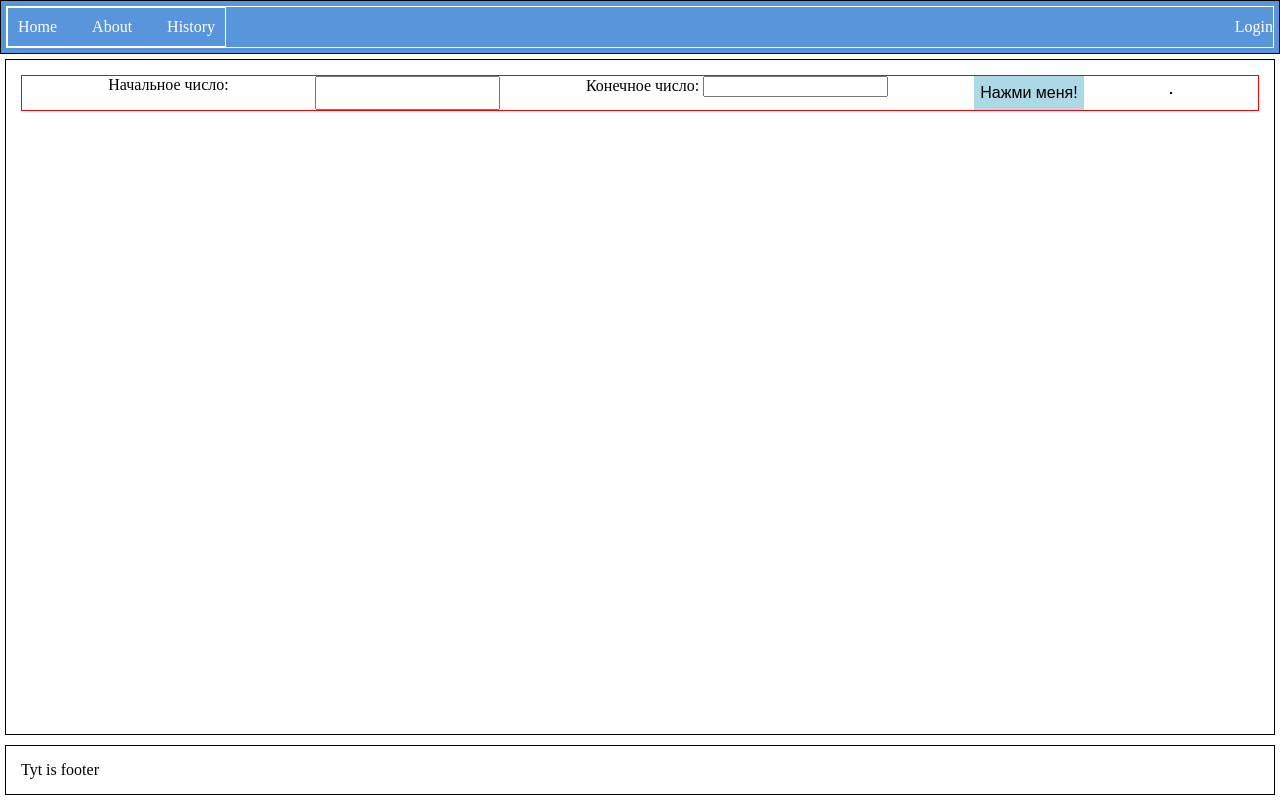
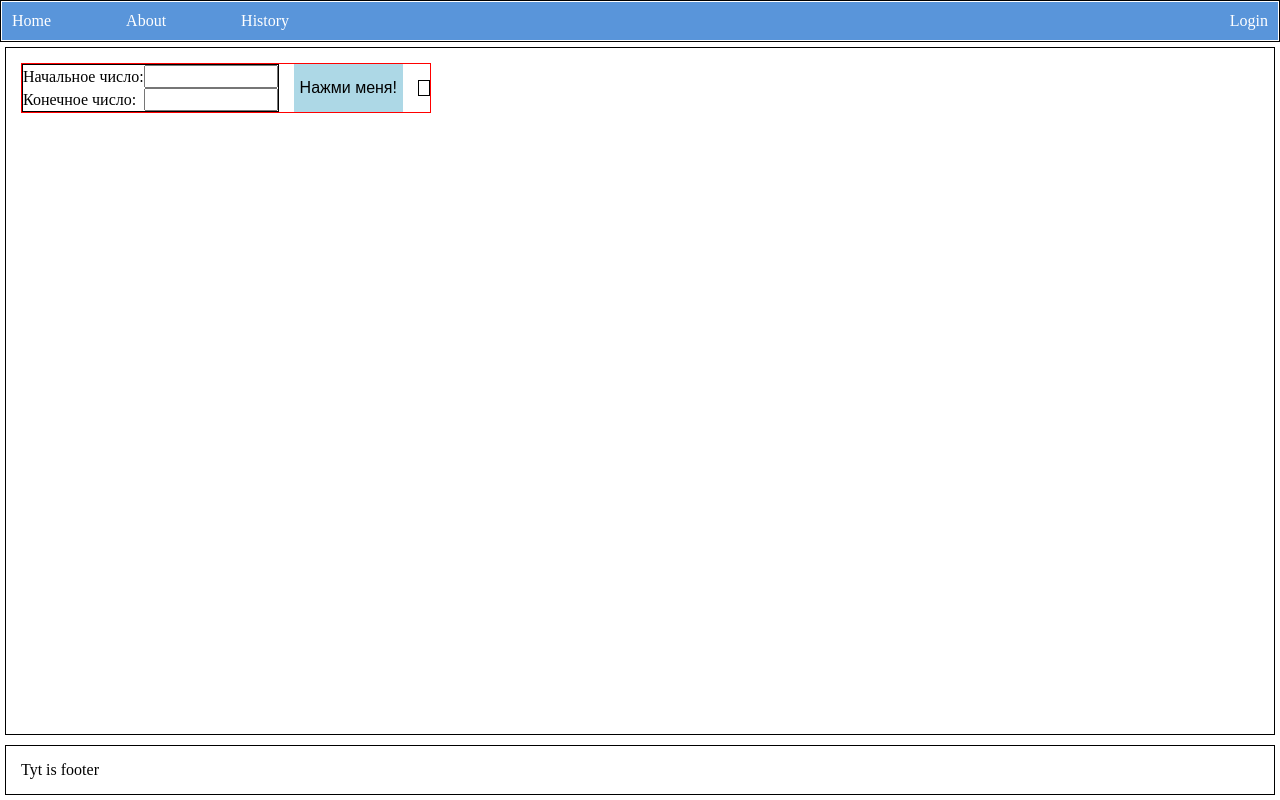
Before and after one commit to AngarMeister/random-number, a plain HTML site: page index.html in a window 1280 px wide. Drawn offline with Linux system fonts and the light colour scheme.

Commit message:
Added: divs, css styles

```diff
--- a/index.html
+++ b/index.html
@@ -15,7 +15,9 @@
                 <a href="/about" class="nav-link">About</a>
                 <a href="/history" class="nav-link">History</a>
             </div>
-            <div class="login">Login</div>
+            <div class="login-signup">
+                <a href="/" class="login">Login</a>
+            </div>
         </div>
     </header>
     <!-- class for css and id for js -->
@@ -23,11 +25,12 @@
     <!-- With for always ID -->
     <main>
         <div class="random-generator">
-            <label for="min">Начальное число:</label>
-            <input id="min" type="number" min="1">
-            <label class="number max">Конечное число: <input id="max" type="number" min="1"></label>
+            <div class ="choice">
+                <label for="min">Начальное число:<input id="min" type="number" min="1"></label>
+                <label class="number max">Конечное число:<input id="max" type="number" min="1"></label>
+            </div>
+            <!-- Another way of creating label + input -->
             <button class="random-button">Нажми меня!</button>
-            <!-- Another way of creating label + input -->
             <p id="result"></p>
             <script src="src/random.js"></script>
         </div>
--- a/src/styling/styles.css
+++ b/src/styling/styles.css
@@ -7,11 +7,12 @@ body {
     min-height: 100vh;
     /* Remove default body margin for full-width layout */
     margin: 0;
+    flex-wrap: wrap;
 }
 
 header {
     /* Add 50px padding on all sides */
-    padding: 5px;
+    padding: 0px;
     /* Add 0px margin top/bottom and 5px left/right */
     margin: 0;
     /* Add thin black border for visual separation */
@@ -31,19 +32,23 @@ header {
 }
 
 .nav {
-    border: 1px solid #fff;
     display: flex;
-    gap: 15px;
+    gap: 55px;
+    /* Gap?*/
 }
 
 .nav-link {
     color: white;
     text-decoration: none;
-    margin: 10px;
+    margin: 10px 10px 10px 10px;
 }
 
-
-
+.login {
+    color: white;
+    display: flex;
+    text-decoration: none;
+    margin-right: 10px;
+}
 
 main {
     /* Allow main content to expand and fill available space */
@@ -65,12 +70,30 @@ footer {
     border: 1px solid black;
 }
 
+.choice label {
+    display: flex;
+    justify-content: space-between;
+    align-items: center;
+}
+
+.choice {
+    border: 1px solid black;
+    display: flex;
+    flex-direction: column;
+}
+
+.choice input {
+    width: 120px;
+    padding: 2px 5px;
+}
+
 .random-generator{
     border: 1px solid red;
     display: flex;
     justify-content: space-evenly;
     flex-wrap: wrap;
     align-content: space-evenly;
+    width: fit-content;
 }
 
 .random-button{
@@ -78,8 +101,12 @@ footer {
     border: 2px;
     font-size: 16px;
     align-items: center;
+    margin: 0 15px 0 15px;
+    /* margin top, right, bottom left*/
 }
 
 #result {
+    padding: 5px;
     border: 1px solid black;
+    color: red;
 }
```
